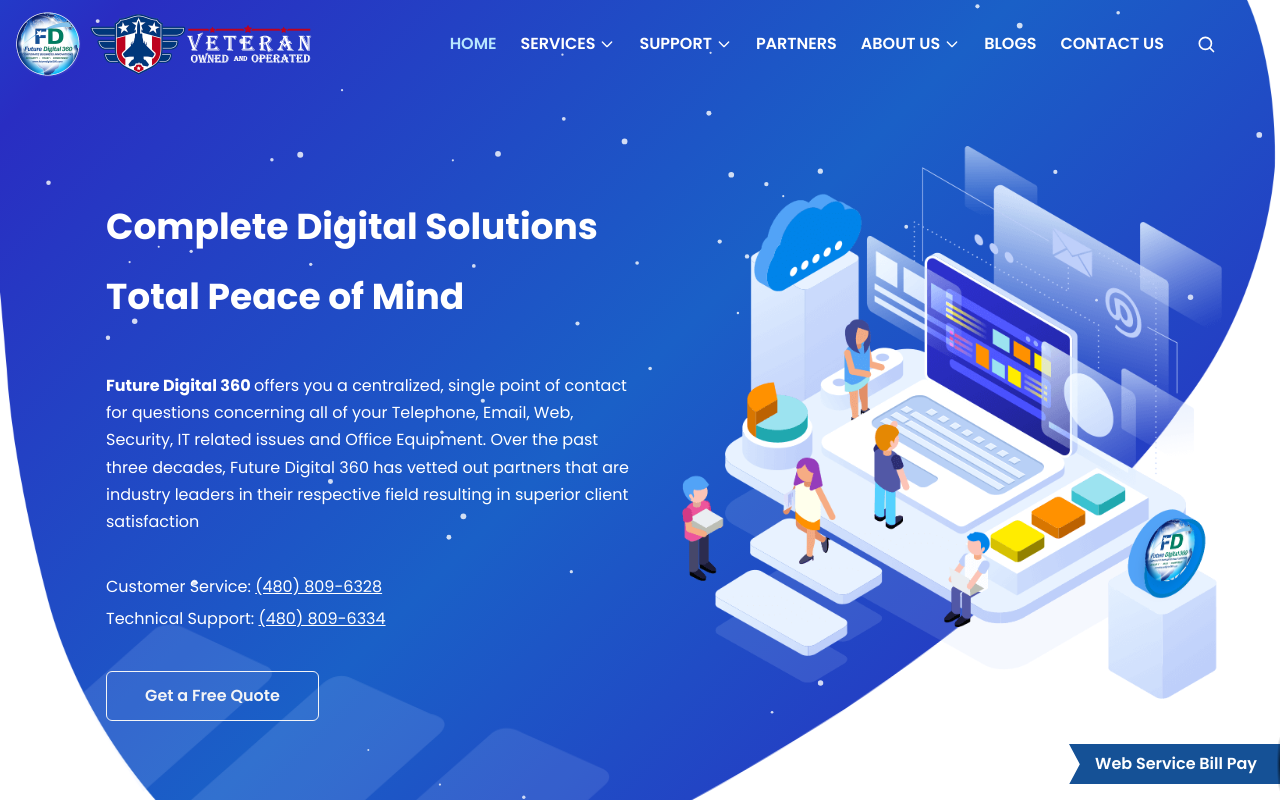
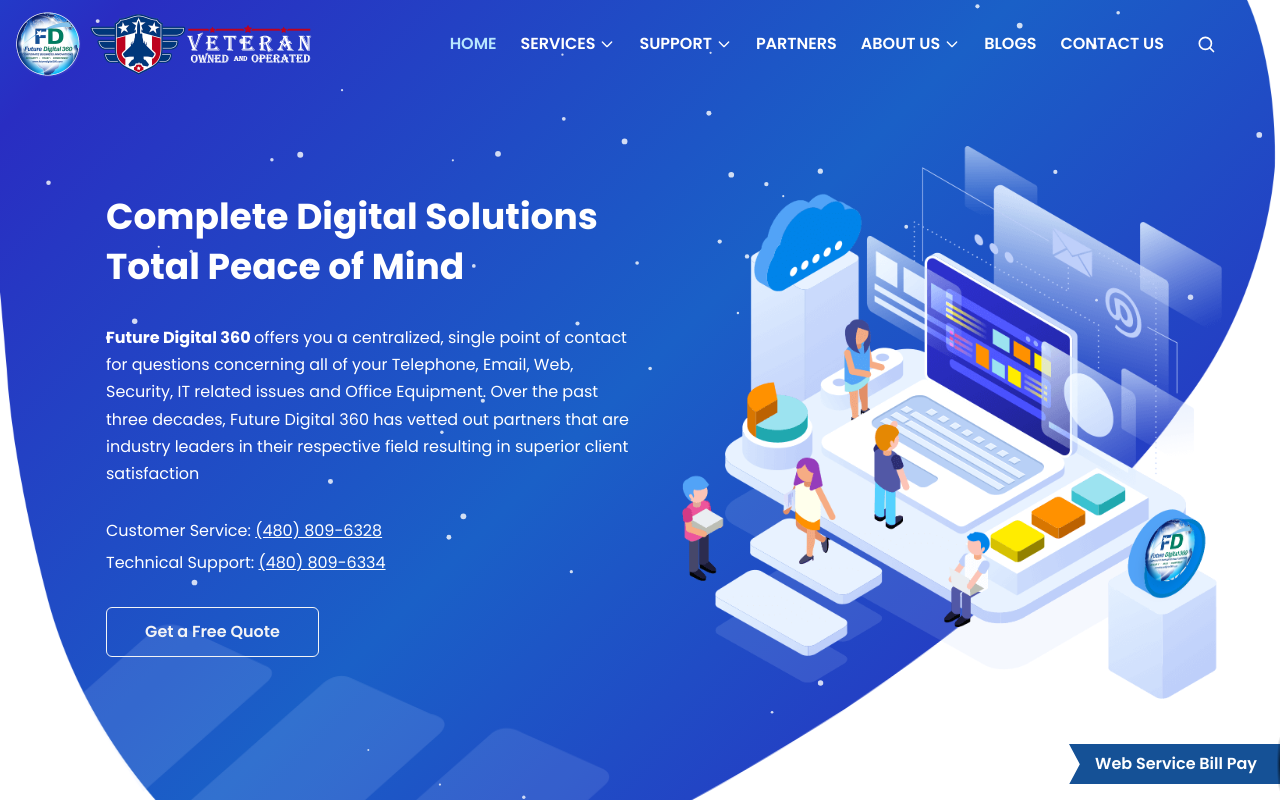
Before and after one commit to adminfd360/futuredigital360, a Next.js app: page / in a window 1280 px wide. Shown: the top 800 px of the page. Built offline with nearby package versions, Linux system fonts and the light colour scheme.

Commit message:
fix banner text layout in small screen

```diff
--- a/src/views/Home/Banner.tsx
+++ b/src/views/Home/Banner.tsx
@@ -29,10 +29,10 @@
       <Section className="relative z-10 !pt-20 lg:!pt-48">
         <AnimateDiv>
           <div className="grid grid-cols-1 lg:grid-cols-2 lg:px-[120px] xl:px-0">
-            <div className="flex flex-col gap-6 lg:gap-10 text-white order-2 lg:order-1 max-[1368px]:pl-[90px]">
+            <div className="flex flex-col gap-6 lg:gap-8 2xl:gap-10 text-white order-2 lg:order-1 max-[1368px]:pl-[90px]">
               <Text
                 as={"h1"}
-                className="font-bold text-2xl lg:text-4xl 2xl:text-5xl leading-[40px] lg:leading-[70px]"
+                className="font-bold text-2xl lg:text-4xl 2xl:text-5xl leading-[40px] lg:leading-[50px] 2xl:leading-[70px]"
               >
                 Complete Digital Solutions <br />
                 Total Peace of Mind
```
